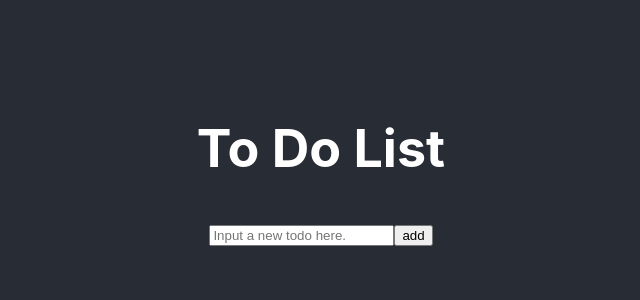
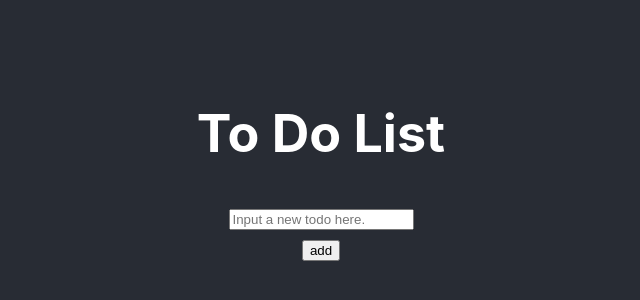
Before and after one commit to CHIUHI2/react-to-do-list, a React (Create React App) app: page / in a window 1280 px wide. Shown: the part 236-536 px from the top of the page, without its empty margins (319-959 px from the left). Built offline with nearby package versions, Linux system fonts and the light colour scheme.

Commit message:
[toDoList][HinsChiu]refactor:refactor with antd Form

```diff
--- a/package.json
+++ b/package.json
@@ -6,6 +6,7 @@
     "@testing-library/jest-dom": "^5.11.6",
     "@testing-library/react": "^11.2.2",
     "@testing-library/user-event": "^12.5.0",
+    "antd": "^4.9.2",
     "react": "^17.0.1",
     "react-dom": "^17.0.1",
     "react-redux": "^7.2.2",
--- a/src/components/ToDoItemGenerator.js
+++ b/src/components/ToDoItemGenerator.js
@@ -1,41 +1,29 @@
 import React, { Component } from 'react';
 import { v4 as uuidv4 } from 'uuid';
+import { Form, Input, Button } from 'antd';
+import FormItem from 'antd/lib/form/FormItem';
 
 class toDoItemGenerator extends Component {
-    constructor(props) {
-        super(props);
+    addToDo = (values) => {
+        var toDo = {
+            id : uuidv4(),
+            message : values.message,
+            done : false
+        }
 
-        this.state = {
-            input : ""
-        };
-    }
-
-    onInputValueChange = (event) => {
-        this.setState({
-            input : event.target.value
-        });
-    }
-
-    addToDo = () => {
-        const { input } = this.state;
-
-        if(input.length > 0) {
-            var toDo = {
-                id : uuidv4(),
-                message : input,
-                done : false
-            }
-
-            this.props.addToDo(toDo);
-        }
+        this.props.addToDo(toDo);
     }
 
     render() {
         return (
-            <div>
-                <input type="text" placeholder="Input a new todo here." onChange={this.onInputValueChange}/>
-                <button onClick={this.addToDo}>add</button>
-            </div>
+            <Form onFinish={(values) => this.addToDo(values)}>
+                <FormItem name="message" rules={[{required: true, message : "Input is required."}]}>
+                    <Input placeholder="Input a new todo here." />
+                </FormItem>
+                <FormItem>
+                    <Button type="primary" htmlType="submit">add</Button>
+                </FormItem>
+            </Form>
         );
     }
 }
```
Also changed, not shown: 1 other file (tests, documents, lock files or other folders).
